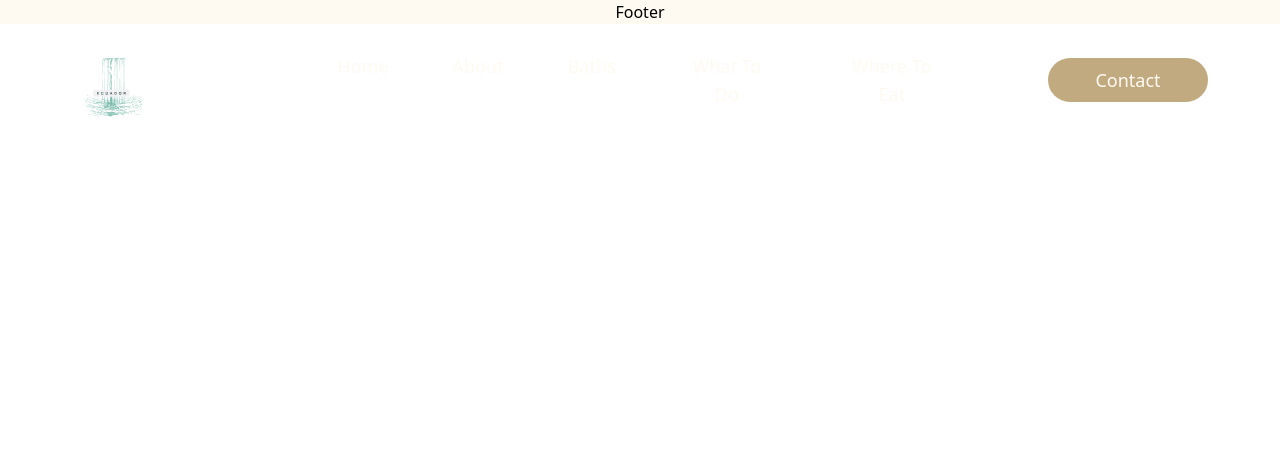
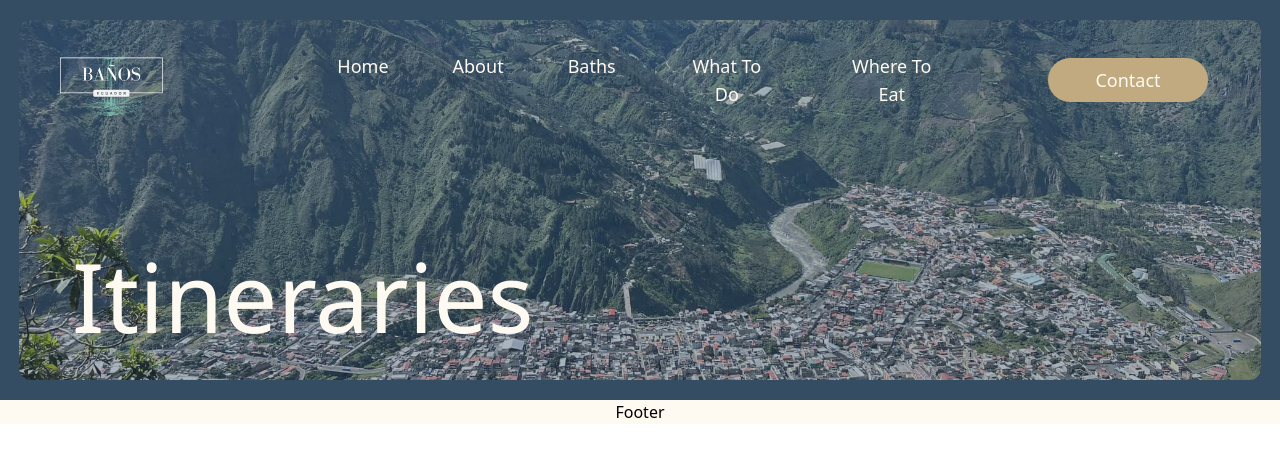
Before and after one commit to k-kenney/magical-banos, a React (Vite) app: page /itineraries in a window 1280 px wide. Shown: the top 462 px of the page. Built offline with nearby package versions, Linux system fonts and the light colour scheme.

Commit message:
Added Itineraries heros section and navigation to project

```diff
--- a/src/App.jsx
+++ b/src/App.jsx
@@ -8,6 +8,7 @@ import Baths from "./screens/Baths";
 import ToDo from "./screens/ToDo";
 import ToEat from "./screens/ToEat";
 import Footer from "./components/Footer";
+import { Itineraries } from "./screens/Itineraries";
 
 function App() {
   const [navbarOpacity, setNavbarOpacity] = useState(1); // Start with full opacity
@@ -46,6 +47,7 @@ function App() {
         <Route path="/baths" element={<Baths />} />
         <Route path="/toDo" element={<ToDo />} />
         <Route path="/toEat" element={<ToEat />} />
+        <Route path="/itineraries" element={<Itineraries />} />
       </Routes>
       <Footer />
     </Router>
--- a/src/components/Homepage/ItineraryCards.jsx
+++ b/src/components/Homepage/ItineraryCards.jsx
@@ -1,10 +1,12 @@
 import { useState } from "react";
 import { HiChevronLeft, HiChevronRight } from "react-icons/hi";
+import { useNavigate } from "react-router-dom";
 
 const ItineraryCards = ({ cards }) => {
   const [currentIndex, setCurrentIndex] = useState(0);
   const cardsToShow = 3;
   const maxIndex = Math.ceil(cards.length / cardsToShow);
+  const navigate = useNavigate();
 
   const handlePrevClick = () => {
     setCurrentIndex((prevIndex) =>
@@ -18,23 +20,47 @@ const ItineraryCards = ({ cards }) => {
     );
   };
 
+  const handleCardClick = () => {
+    navigate("/itineraries");
+  };
+
   return (
     <div className="relative w-[75%] px-10 overflow-hidden m-auto">
-      <div className="flex transition-transform duration-300" style={{ transform: `translateX(-${currentIndex * (100 / cardsToShow)}%)` }}>
+      <div
+        className="flex transition-transform duration-300"
+        style={{
+          transform: `translateX(-${currentIndex * (100 / cardsToShow)}%)`,
+        }}
+      >
         {cards.map((card, index) => (
-          <div key={index} className="w-full flex-shrink-0 p-2" style={{ flex: `0 0 ${100 / cardsToShow}%` }}>
+          <div
+            key={index}
+            className="w-full flex-shrink-0 p-2"
+            style={{ flex: `0 0 ${100 / cardsToShow}%` }}
+            onClick={handleCardClick}
+          >
             <div
               className={`relative rounded-lg overflow-hidden shadow-lg cursor-pointer ${
-                card.title === '1 Day in Baños' ? 'bg-darkBlue' :
-                card.title === '2 Days in Baños' ? 'bg-lightTan' :
-                card.title === '3 Days in Baños' ? 'bg-lightBlue' :
-                card.title === '5 Days in Baños' ? 'bg-darkTan' :
-                card.color || 'bg-darkBlue' // Default background color
+                card.title === "1 Day in Baños"
+                  ? "bg-darkBlue"
+                  : card.title === "2 Days in Baños"
+                  ? "bg-lightTan"
+                  : card.title === "3 Days in Baños"
+                  ? "bg-lightBlue"
+                  : card.title === "5 Days in Baños"
+                  ? "bg-darkTan"
+                  : card.color || "bg-darkBlue" // Default background color
               }`}
             >
-              <img className="w-full h-64 object-cover rounded-t-lg" src={card.image} alt={card.title} />
+              <img
+                className="w-full h-64 object-cover rounded-t-lg"
+                src={card.image}
+                alt={card.title}
+              />
               <div className="p-4">
-                <h2 className="text-lightBeige text-lg font-bold">{card.title}</h2>
+                <h2 className="text-lightBeige text-lg font-bold">
+                  {card.title}
+                </h2>
                 <p className="text-lightBeige">{card.description}</p>
                 {card.buttonLabel && (
                   <button className="mt-4 px-4 py-2 bg-gray-800 text-white rounded-3xl">
--- /dev/null
+++ b/src/components/Itinerarypage/ItineraryHero.jsx
@@ -0,0 +1,27 @@
+import { Link } from "react-router-dom";
+import heroImage from "../../assets/banos-hero.jpg";
+import { RiArrowRightSLine } from "react-icons/ri";
+
+const ItineraryHero = () => {
+  return (
+    <div className="relative h-[400px] flex flex-col justify-center items-center">
+      {/* Dark blue background */}
+      <div className="absolute bg-darkBlue inset-0 z-0"></div>
+
+      {/* Background image with opacity */}
+      <div
+        style={{ backgroundImage: `url(${heroImage})` }}
+        className="absolute m-auto inset-0 bg-cover bg-center opacity-60 w-[97%] h-[90%] rounded-xl z-0"
+      ></div>
+
+      {/* Content */}
+      <div className="relative z-10 p-8 pt-20 w-full h-full">
+        <h1 className="absolute bottom-10 left-10 text-lightBeige text-4xl md:text-6xl lg:text-8xl font-title mb-4 ml-8">
+          Itineraries
+        </h1>
+      </div>
+    </div>
+  );
+};
+
+export default ItineraryHero;
--- /dev/null
+++ b/src/screens/Itineraries.jsx
@@ -0,0 +1,10 @@
+import React from 'react'
+import ItineraryHero from '../components/Itinerarypage/ItineraryHero'
+
+export const Itineraries = () => {
+  return (
+    <>
+        <ItineraryHero />
+    </>
+  )
+}
```
